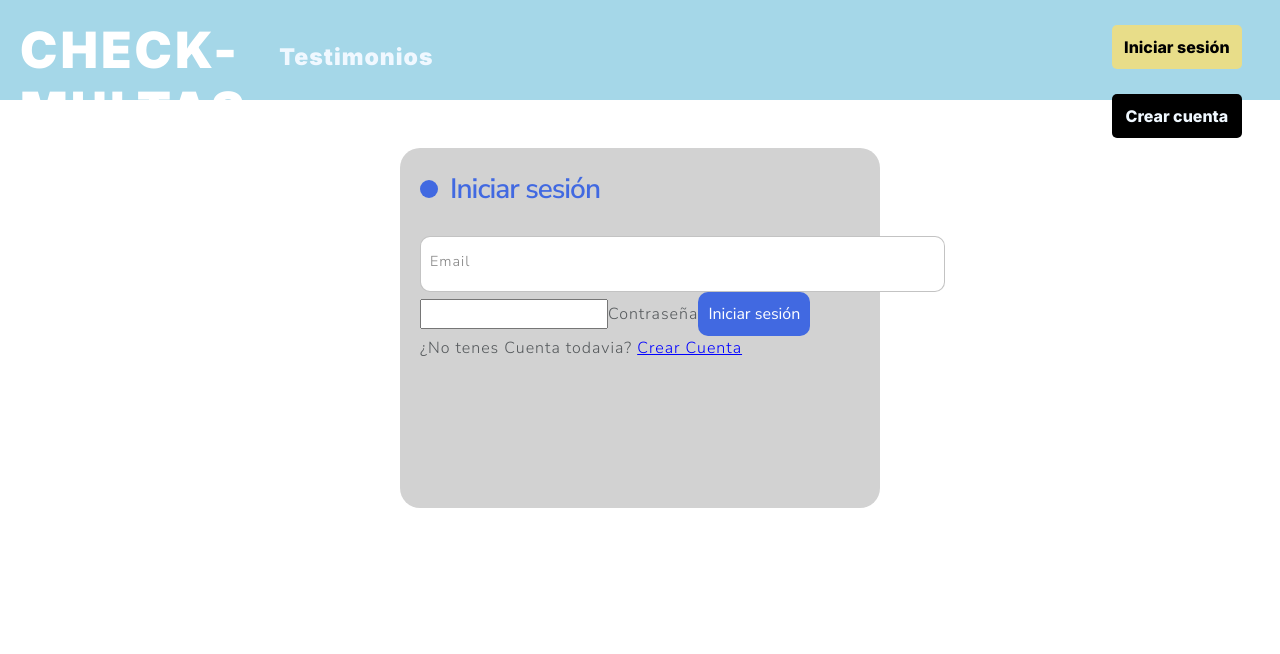
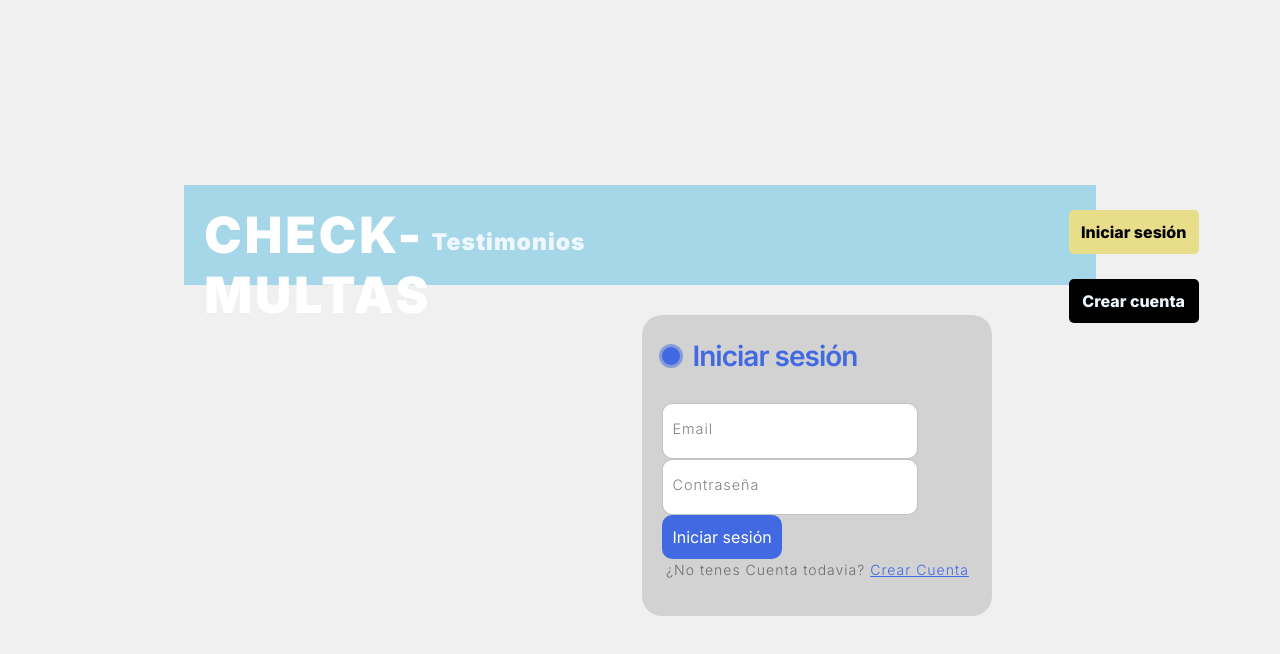
Before and after one commit to Ezegallardo0/checkmultas, a React (Vite) app: page /login in a window 1280 px wide. Shown: the top 654 px of the page. Built offline with nearby package versions, Linux system fonts and the light colour scheme.

Commit message:
login fix

```diff
--- a/src/App.jsx
+++ b/src/App.jsx
@@ -1,7 +1,3 @@
-import React from 'react';
-import Navbar from './components/Navbar';
-import Login from './pages/login';
-import Register from './pages/register';
 import './styles/app.css';
 
 
--- a/src/main.jsx
+++ b/src/main.jsx
@@ -5,7 +5,7 @@ import { BrowserRouter , Routes, Route, } from "react-router-dom";
 import App from './App.jsx'
 import Login from './pages/login.jsx';
 import Register from './pages/register.jsx';
-import Navbar from './components/Navbar.jsx';
+
 
 createRoot(document.getElementById('root')).render(
 
--- a/src/pages/login.jsx
+++ b/src/pages/login.jsx
@@ -1,12 +1,10 @@
-import React, { useState } from 'react'
-import '../styles/login.css'
-import Navbar from '../components/Navbar'
-import { Link } from 'react-router-dom'
-
+import React, { useState } from 'react';
+import '../styles/login.css';
+import Navbar from '../components/Navbar';
 
 const Login = () => {
-  const [email, setEmail] = useState ('')
-  const [contraseña, setContraseña ] = useState ('')
+  const [email, setEmail] = useState('');
+  const [contraseña, setContraseña] = useState('');
 
   const handleSubmit = (e) => {
     e.preventDefault();
@@ -16,19 +14,20 @@ const Login = () => {
       contraseña
     });
   };
+
   return (
     <>
       <Navbar />
       <div className='container'>
-    <form className='form1' onSubmit={handleSubmit}>
-      <p className='title1'>Iniciar sesión</p>
+        <form className='form' onSubmit={handleSubmit}>
+          <p className='title'>Iniciar sesión</p>
           <div>
             <label>
               <input
                 required
                 placeholder=""
                 type="email"
-          className="input1"
+                className="input"
                 value={email}
                 onChange={(e) => setEmail(e.target.value)}
               />
@@ -40,21 +39,21 @@ const Login = () => {
                 required
                 placeholder=""
                 type="password"
-          className="input2"
+                className="input"
                 value={contraseña}
-          onChange={(e) => setPassword(e.target.value)}
+                onChange={(e) => setContraseña(e.target.value)}
               />
               <span>Contraseña</span>
             </label>
-        <button type='submit1' className='submit1'>Iniciar sesión</button>
-        <p className='signing1'>
-        ¿No tenes Cuenta todavia? <a className='reg' onClick={() => window.location.href = '/register'}>Crear Cuenta</a>
+            <button type='submit' className='submit'>Iniciar sesión</button>
+            <p className='signin'>
+              ¿No tenes Cuenta todavia? <a className='log' onClick={() => window.location.href = '/register'}>Crear Cuenta</a>
             </p>
           </div>
         </form>
       </div>
     </>
-  )
+  );
 }
 
-export default Login
+export default Login;
--- a/src/styles/login.css
+++ b/src/styles/login.css
@@ -1,21 +1,36 @@
-.container{
+body {
+  font-family: 'Inter', sans-serif;
+  background-color: #f0f0f0;
+  margin: 0;
+  padding: 0;
   display: flex;
   justify-content: center;
-  margin-top: 3rem;
+  align-items: center;
+  height: 100vh;
 }
-.form1 {
+
+.container {
+  display: flex;
+  justify-content: center;
+  align-items: center;
+  height: 100%;
+  width: 100%;
+}
+
+.form {
   display: flex;
   flex-direction: column;
   gap: 10px;
-  max-width: 60vh;
-  height: 45vh;
+  max-width: 350px;
   background-color: #d2d2d2;
   padding: 20px;
   border-radius: 20px;
   position: relative;
+  margin-left: 40%;
+  margin-top: 30px;
 }
 
-.title1 {
+.title {
   font-size: 28px;
   color: royalblue;
   font-weight: 600;
@@ -26,7 +41,7 @@
   padding-left: 30px;
 }
 
-.title1::before,.title::after {
+.title::before, .title::after {
   position: absolute;
   content: "";
   height: 16px;
@@ -36,49 +51,54 @@
   background-color: royalblue;
 }
 
-.title1::before {
+.title::before {
   width: 18px;
   height: 18px;
   background-color: royalblue;
 }
 
-.title1::after {
+.title::after {
   width: 18px;
   height: 18px;
   animation: pulse 1s linear infinite;
 }
 
- .signin1 {
+.message, .signin {
   color: rgba(88, 87, 87, 0.822);
   font-size: 14px;
 }
 
-.signin1 {
+.signin {
   text-align: center;
 }
 
-.signin1 a {
+.signin a {
   color: royalblue;
 }
 
-.signin1 a:hover {
+.signin a:hover {
   text-decoration: underline royalblue;
 }
 
+.flex {
+  display: flex;
+  width: 100%;
+  gap: 6px;
+}
 
-.form1 label {
+.form label {
   position: relative;
 }
 
-.form1 label .input1 {
-  width: 260%;
+.form label .input {
+  width: 100%;
   padding: 10px 10px 20px 10px;
   outline: 0;
   border: 1px solid rgba(105, 105, 105, 0.397);
   border-radius: 10px;
 }
 
-.form1 label .input1 + span {
+.form label .input + span {
   position: absolute;
   left: 10px;
   top: 15px;
@@ -88,22 +108,22 @@
   transition: 0.3s ease;
 }
 
-.form1 label .input1:placeholder-shown + span {
+.form label .input:placeholder-shown + span {
   top: 15px;
   font-size: 0.9em;
 }
 
-.form1 label .input1:focus + span,.form1 label .input1:valid + span {
+.form label .input:focus + span, .form label .input:valid + span {
   top: 30px;
   font-size: 0.7em;
   font-weight: 600;
 }
 
-.form1 label .input1:valid + span {
+.form label .input:valid + span {
   color: green;
 }
 
-.submit1 {
+.submit {
   border: none;
   outline: none;
   background-color: royalblue;
@@ -114,13 +134,13 @@
   transform: .3s ease;
 }
 
-.submit1:hover {
+.submit:hover {
   background-color: rgb(56, 90, 194);
 }
-.reg{
+
+.log {
   cursor: pointer;
-  color: blue;
-
+  color: royalblue;
 }
 
 @keyframes pulse {
@@ -134,3 +154,25 @@
     opacity: 0;
   }
 }
+
+/* Media Queries para Responsividad */
+@media (max-width: 768px) {
+  .form {
+    padding: 1.5rem;
+    margin-left: 0;
+    margin-top: 10vh;
+  }
+
+  .title {
+    font-size: 1.25rem;
+  }
+
+  .form label .input, .submit {
+    padding: 0.5rem;
+    font-size: 0.875rem;
+  }
+
+  .signin {
+    font-size: 0.75rem;
+  }
+}
```
Lines whose indentation alone changed are shown as unchanged.
